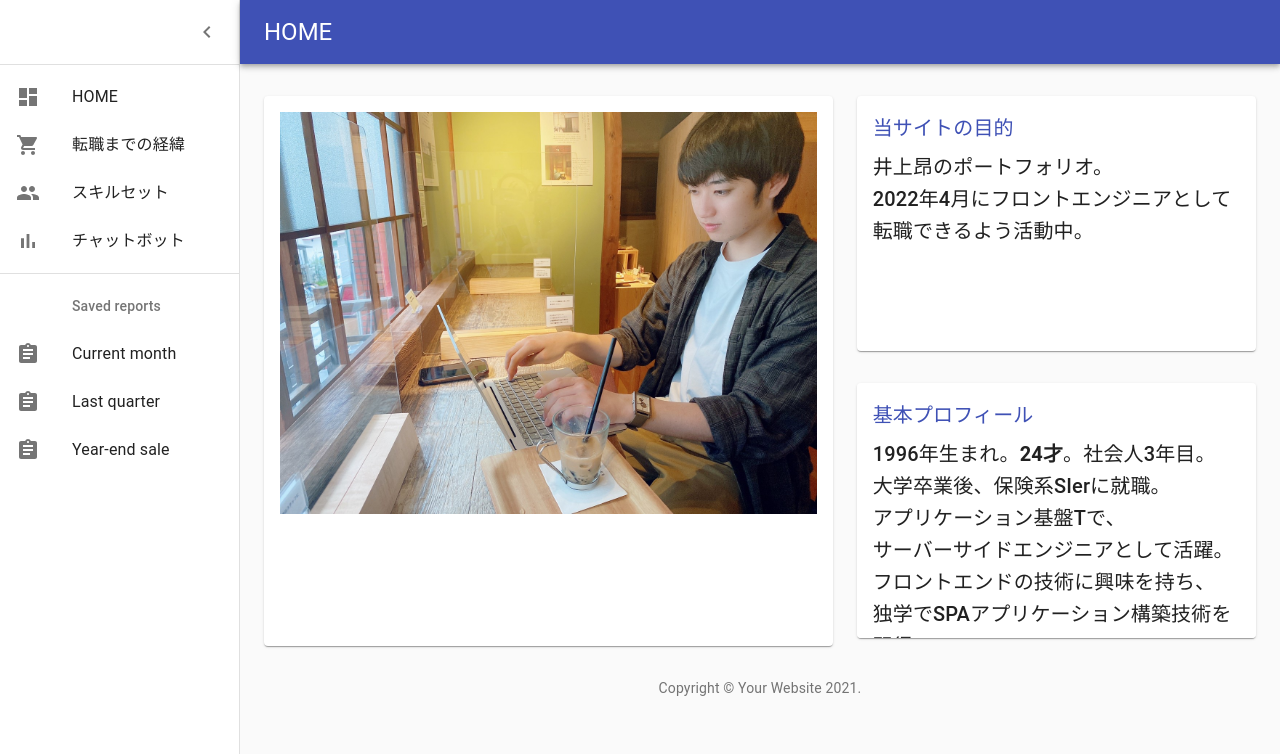
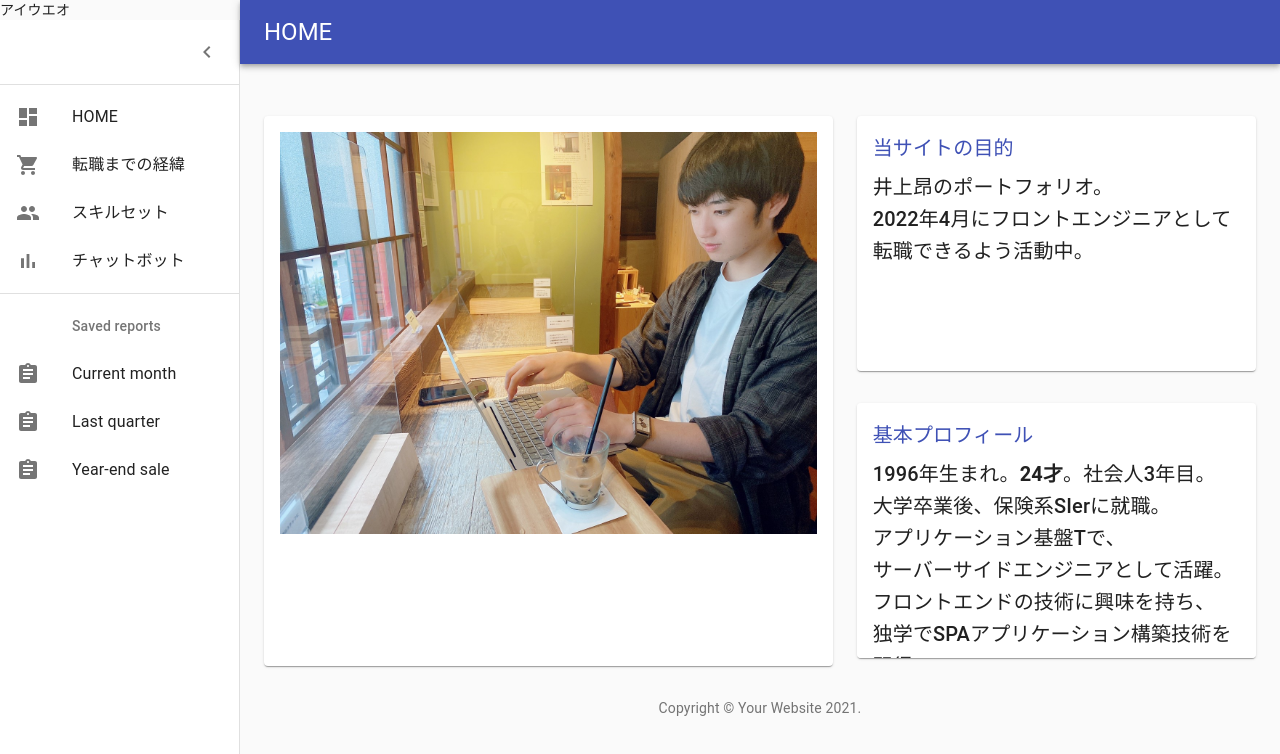
Before and after one commit to tabornnn/my-portfolio, a React (Create React App) app: page / in a window 1280 px wide. Shown: the top 754 px of the page. Built offline with nearby package versions, Linux system fonts and the light colour scheme.

Commit message:
CICDの実験

```diff
--- a/src/App.js
+++ b/src/App.js
@@ -5,6 +5,7 @@ import Entire from './components/Entire';
 function App() {
   return (
     <>
+      アイウエオ
       <Entire />
     </>
   );
```
